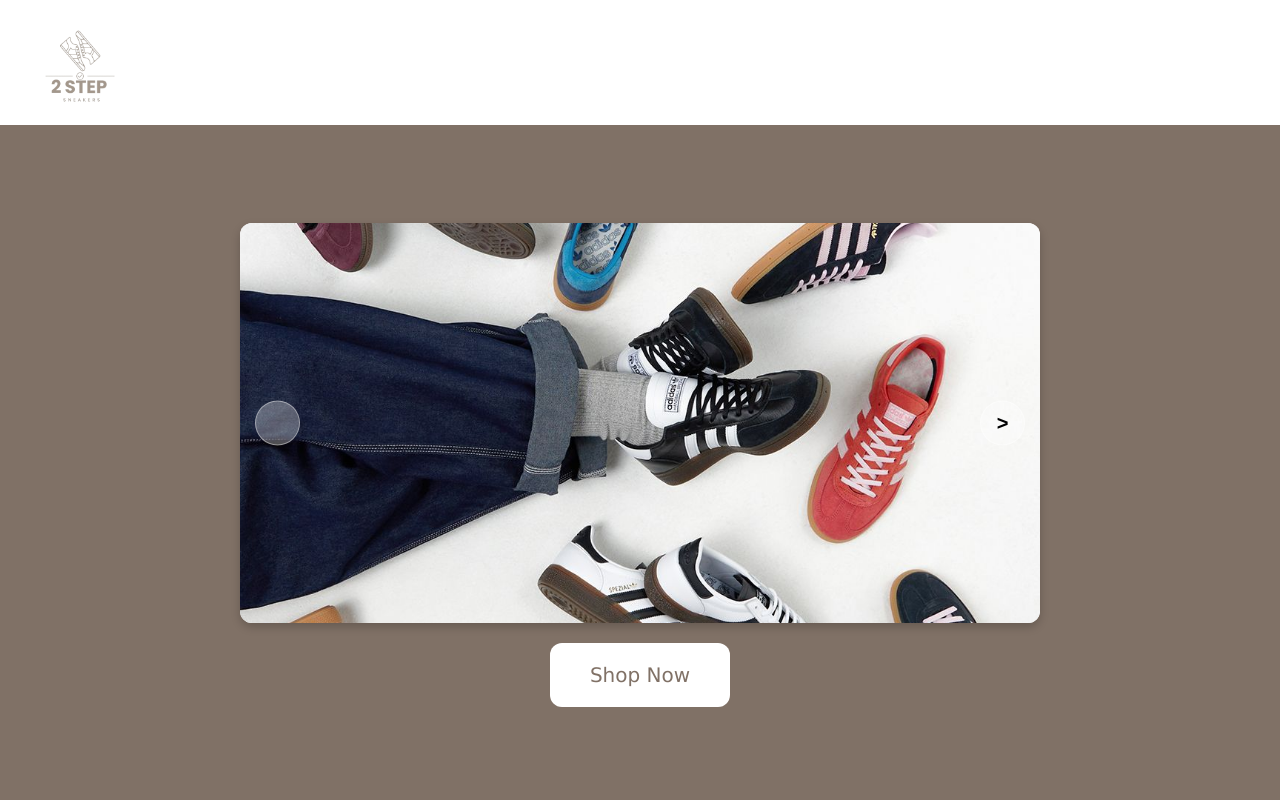
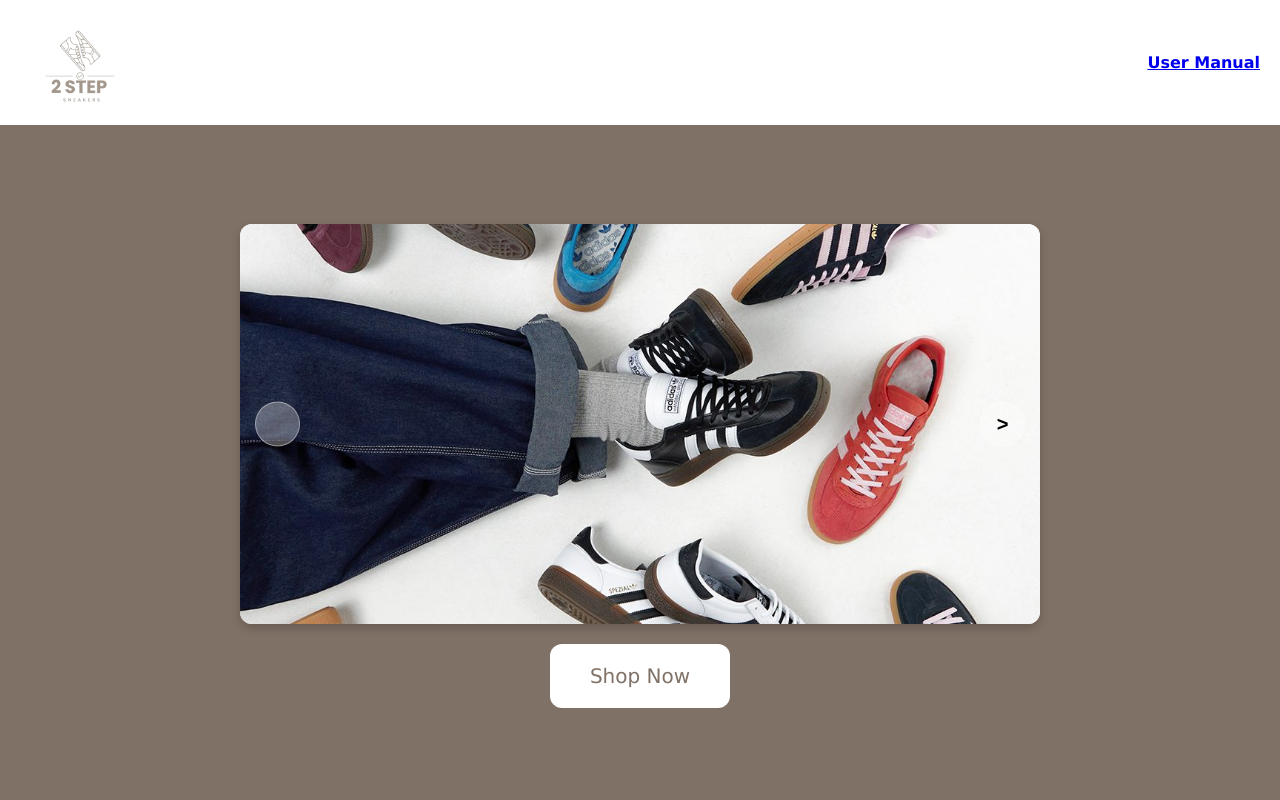
Before and after one commit to shahxvi/two-step, a PHP site: page / in a window 1280 px wide. Run offline with PHP 8.4, Linux system fonts and the light colour scheme.

Commit message:
Improve navigation

```diff
--- a/auth/login/login.css
+++ b/auth/login/login.css
@@ -7,6 +7,7 @@ body {
     min-height: 100vh;
     margin: 0;
     padding: 0;
+    font-family: 'Lucida Sans', 'Lucida Sans Regular', 'Lucida Grande', 'Lucida Sans Unicode', Geneva, Verdana, sans-serif;
 }
 
 header {
--- a/auth/login/login.html
+++ b/auth/login/login.html
@@ -13,6 +13,10 @@
         <div class="logo-container">
             <img src="images/logo.png" alt="2 Step Sneakers" class="logo">
         </div>
+
+        <nav>
+            <a href="index.html"><strong>Homepage</strong></a>
+        </nav>
     </header>
     <main> <!-- Main Sign Up Box Container -->
         <div class="login-box">
--- a/auth/signup/sign_up.css
+++ b/auth/signup/sign_up.css
@@ -6,6 +6,7 @@ body {
     background-attachment: fixed;
     min-height: 100vh;
     margin: 0;
+    font-family: 'Lucida Sans', 'Lucida Sans Regular', 'Lucida Grande', 'Lucida Sans Unicode', Geneva, Verdana, sans-serif;
 }
 
 header {
--- a/auth/signup/sign_up.html
+++ b/auth/signup/sign_up.html
@@ -13,6 +13,11 @@
         <div class="logo-container">
             <img src="images/logo.png" alt="2 Step Sneakers" class="logo">
         </div>
+
+        <nav>
+            <a href="index.html"><strong>Homepage</strong></a> |
+            <a href="auth/login/login.html"><strong>Login</strong></a>
+        </nav>
     </header>
 
     <main>
--- a/config/db.php
+++ b/config/db.php
@@ -2,7 +2,7 @@
 // PHP MySQLi Object-Oriented Connection
 $servername = "localhost";
 $username = "root";
-$password = "";
+$password = "482377";
 $dbname = "two_step";
 
 // Create connection
--- a/index.css
+++ b/index.css
@@ -6,6 +6,7 @@ body {
     background-attachment: fixed;
     min-height: 100vh;
     margin: 0;
+    font-family: 'Lucida Sans', 'Lucida Sans Regular', 'Lucida Grande', 'Lucida Sans Unicode', Geneva, Verdana, sans-serif;
 }
 
 header {
@@ -94,5 +95,4 @@ header {
     padding: 20px 40px;
     border-radius: 12px;
     text-decoration: none;
-    font-family: 'Lucida Sans', 'Lucida Sans Regular', 'Lucida Grande', 'Lucida Sans Unicode', Geneva, Verdana, sans-serif;
 }
--- a/index.html
+++ b/index.html
@@ -12,6 +12,10 @@
         <div class="logo-container">
             <img src="images/logo.png" alt="2 Step Sneakers" class="logo"/>
         </div>
+
+        <nav>
+            <a href="user_manual.pdf"><strong>User Manual</strong></a>
+        </nav>
     </header>
 
     <br />
--- a/staff/staff_dashboard.css
+++ b/staff/staff_dashboard.css
@@ -14,6 +14,7 @@ body {
     background-attachment: fixed;
     min-height: 100vh;
     margin: 0;
+    font-family: 'Lucida Sans', 'Lucida Sans Regular', 'Lucida Grande', 'Lucida Sans Unicode', Geneva, Verdana, sans-serif;
 }
 
 .logo-container {
--- a/staff/staff.inventory.css
+++ b/staff/staff_inventory.css
@@ -1,3 +1,7 @@
+body {
+    font-family: 'Lucida Sans', 'Lucida Sans Regular', 'Lucida Grande', 'Lucida Sans Unicode', Geneva, Verdana, sans-serif;
+}
+
 .manage-btn {
     background: #7d7266;
     color: white;
```
